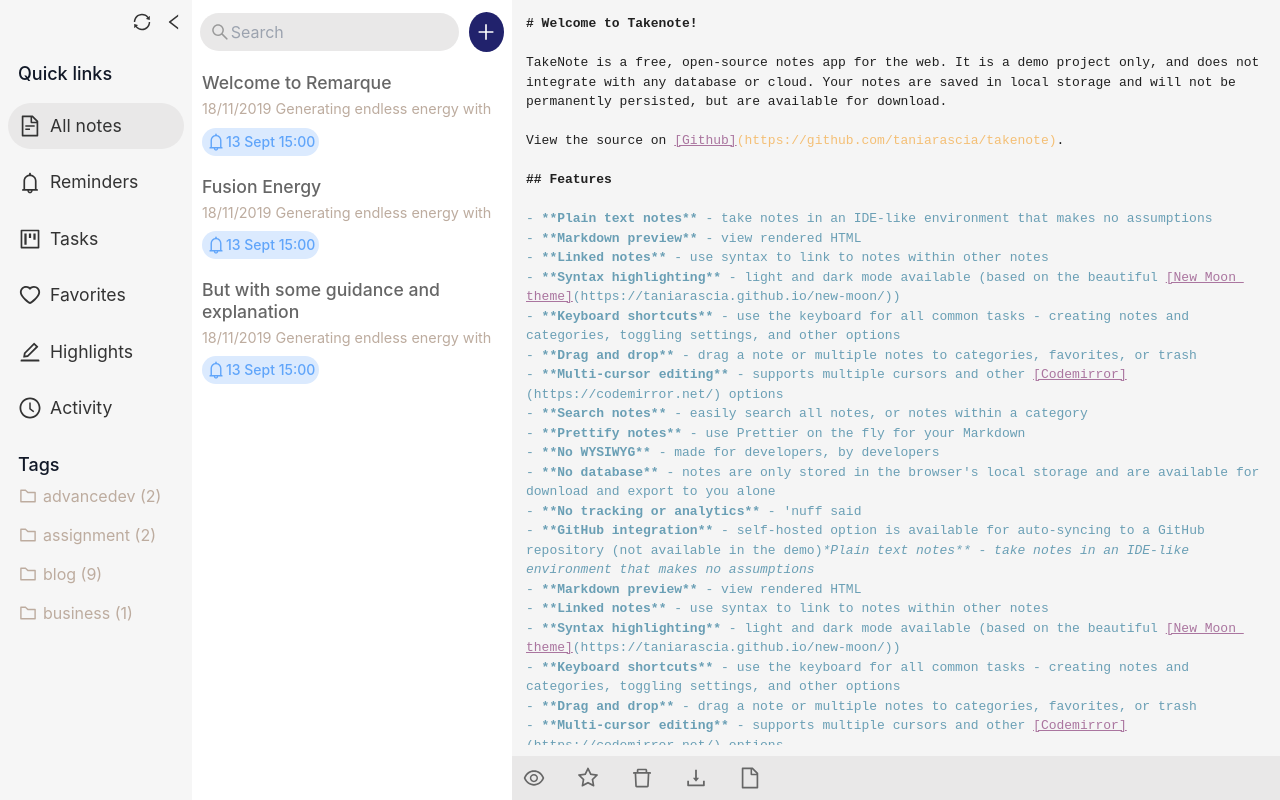
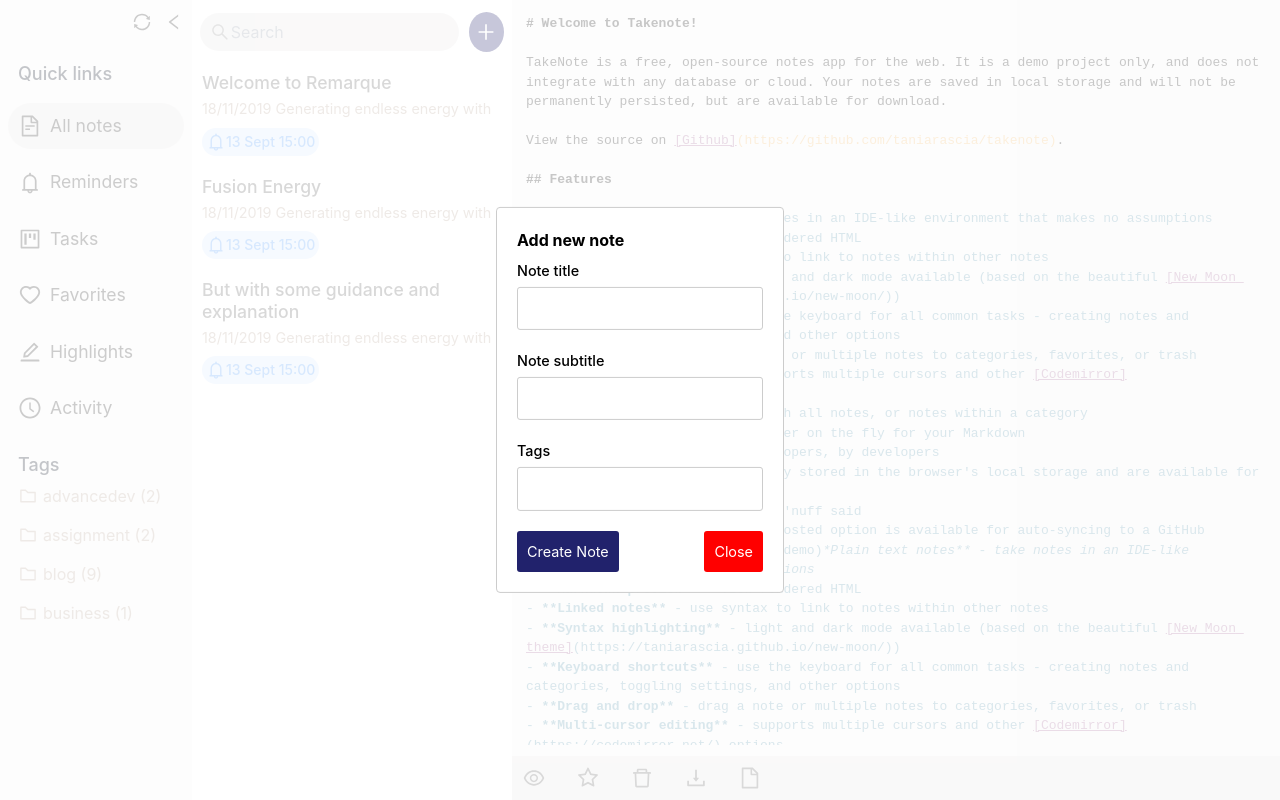
Before and after one commit to ndimzKM/remarque-client, a React (Create React App) app: page /app in a window 1280 px wide. Both pictures are taken after a click on the button 486 px from the left and 32 px from the top of the page. Built offline with nearby package versions, Linux system fonts and the light colour scheme.

Commit message:
delete note

```diff
--- a/package.json
+++ b/package.json
@@ -16,6 +16,7 @@
     "react-dom": "^17.0.2",
     "react-icons": "^4.3.1",
     "react-markdown": "^8.0.0",
+    "react-modal": "^3.14.4",
     "react-redux": "^7.2.6",
     "react-router-dom": "6",
     "react-scripts": "5.0.0",
--- a/src/components/MainBar/MainContainer.jsx
+++ b/src/components/MainBar/MainContainer.jsx
@@ -31,6 +31,7 @@
         break;
       case 3:
         // delete note
+        deleteNote()
         break;
       case 4:
       // download note
@@ -40,6 +41,12 @@
         break;
     }
   };
+
+  const deleteNote = () => {
+    let newNotes = notes.filter(note => note.id !== activeNote.id)
+    dispatch(updateNotes(newNotes));
+    dispatch(updateTempNotes(newNotes));
+  }
 
   const toggleFavorite = () => {
     let currentNote = activeNote;
--- a/src/components/MiddleBar/MiddleContainer.jsx
+++ b/src/components/MiddleBar/MiddleContainer.jsx
@@ -1,7 +1,15 @@
 import { AiOutlineSearch, AiOutlinePlus, AiOutlineBell } from "react-icons/ai";
+import {useDispatch, useSelector} from 'react-redux'
 import Notes from "./Notes";
+import ModalView from './Modal'
+import {toggleModal} from '../../redux/actions'
+const MiddleContainer = () => {
+  const dispatch = useDispatch()
+  const {modal} = useSelector((state) => state.reducer)
+  const openModal = () => {
+    dispatch(toggleModal(true));
+  }
 
-const MiddleContainer = () => {
   return (
     <section className="middle-container py-3">
       <div className="top-search flex items-center px-2 justify-between">
@@ -18,9 +26,10 @@
             />
           </div>
         </form>
-        <button>
+        <button onClick={openModal}>
           <AiOutlinePlus color="#fff" size={22} />
         </button>
+        <ModalView />
       </div>
       <Notes />
     </section>
--- /dev/null
+++ b/src/components/MiddleBar/Modal.jsx
@@ -0,0 +1,74 @@
+import { useState } from 'react'
+import Modal from 'react-modal';
+import {toggleModal, updateNotes, updateTempNotes} from '../../redux/actions.js'
+import {useDispatch, useSelector} from 'react-redux'
+import {modalStyles} from '../../utils'
+const ModalView = () => {
+  const [noteDetails, setNoteDetails] = useState({
+    title:'',
+    subtitle:'',
+    tags:''
+  })
+
+  const { modal, notes } = useSelector((state) => state.reducer);
+  const dispatch = useDispatch();
+
+  const closeModal = () => {
+    dispatch(toggleModal(!modal));
+  }
+
+  const handleChange = e => {
+    setNoteDetails(prevState => (
+      {...prevState, [e.target.name]:e.target.value}
+    ))
+  }
+
+  const createNote = (e) => {
+    e.preventDefault();
+
+    let newNote = {...noteDetails};
+    newNote.tags = newNote.tags.split(',');
+
+    let lastID = notes[notes.length - 1].id
+    newNote.id = Number(lastID) + 1
+
+    dispatch(updateNotes([...notes, newNote]))
+    dispatch(updateTempNotes([...notes, newNote]))
+  }
+
+  return (
+    <div className="modal">
+      <Modal
+        isOpen={modal}
+        contentLabel="Example Modal"
+        style={modalStyles}
+      >
+        <h2 className="font-bold mb-2">Add new note</h2>
+        <form>
+          <div className="form-group">
+            <label htmlFor="title" className="">Note title</label>
+            <input value={noteDetails.title} onChange={(e) => handleChange(e)} name="title"/>
+          </div>
+          <div className="form-group">
+            <label htmlFor="subtitle">Note subtitle</label>
+            <input name="subtitle" onChange={(e) => handleChange(e)} id="subtitle" value={noteDetails.subtitle} />
+          </div>
+          <div className="form-group">
+            <label htmlFor="tags">Tags</label>
+            <input name="tags" id="tags" onChange={(e) => handleChange(e)} value={noteDetails.tags} />
+          </div>
+          <div className="flex justify-between items-center">
+            <button onClick={(e) => createNote(e)}>
+              Create Note
+            </button>
+            <button onClick={closeModal} className="close-btn">
+              Close
+            </button>
+          </div>
+        </form>
+      </Modal>
+    </div>
+  )
+}
+
+export default ModalView;
--- a/src/redux/actions.js
+++ b/src/redux/actions.js
@@ -3,6 +3,7 @@
 export const UPDATE_ACTIVE_NOTE = "UPDATE_ACTIVE_NOTE";
 export const UPDATE_TEMP_NOTES = "UPDATE_TEMP_NOTES";
 export const UPDATE_MARKDOWN = "UPDATE_MARKDOWN";
+export const UPDATE_MODAL = "UPDATE_MODAL"
 
 export const updateActiveNote = (note) => (dispatch) => {
   dispatch({
@@ -31,3 +32,10 @@
     payload: status,
   });
 };
+
+export const toggleModal = status => dispatch => {
+  dispatch({
+    type:UPDATE_MODAL,
+    payload:status
+  })
+}
--- a/src/redux/reducer.js
+++ b/src/redux/reducer.js
@@ -10,6 +10,7 @@
   folders: folders,
   tags: tags,
   markdown: true,
+  modal:false
 };
 
 const reducer = (state = initialState, action) => {
@@ -22,6 +23,8 @@
       return { ...state, tempNotes: action.payload };
     case Types.UPDATE_MARKDOWN:
       return { ...state, markdown: action.payload };
+    case Types.UPDATE_MODAL:
+      return {...state, modal: action.payload}
     default:
       return state;
   }
--- a/src/styles/partials/_middle-container.scss
+++ b/src/styles/partials/_middle-container.scss
@@ -54,3 +54,45 @@
     }
   }
 }
+
+.modal{
+  background:blue;
+  form{
+    input{
+      border:1px #333 solid;
+      background-color:red;
+    }
+  }
+}
+.ReactModal__Content{
+  form{
+    h2{
+      font-size: 1.1em;
+    }
+    .form-group{
+      @include flexJustify(none,none,column);
+      margin-bottom:20px;
+    }
+    label{
+      margin-bottom:5px;
+      font-size:0.9em;
+      font-weight:500;
+    }
+    input{
+      border:1px #ccc solid !important;
+      padding:10px;
+      border-radius: 3px;
+      font-size:0.9em;
+    }
+    button{
+      padding:10px;
+      border-radius: 3px;
+      background-color: $darkBlue;
+      color:#fff;
+      font-size:0.9em;
+    }
+    button.close-btn{
+      background-color:red;
+    }
+  }
+}
--- a/src/utils/index.js
+++ b/src/utils/index.js
@@ -14,3 +14,14 @@
 
   return arr;
 }
+
+export const modalStyles = {
+  content:{
+    top: '50%',
+    left: '50%',
+    right: 'auto',
+    bottom: 'auto',
+    marginRight: '-50%',
+    transform: 'translate(-50%, -50%)',
+  }
+}
```
Also changed, not shown: 1 other file (tests, documents, lock files or other folders).
